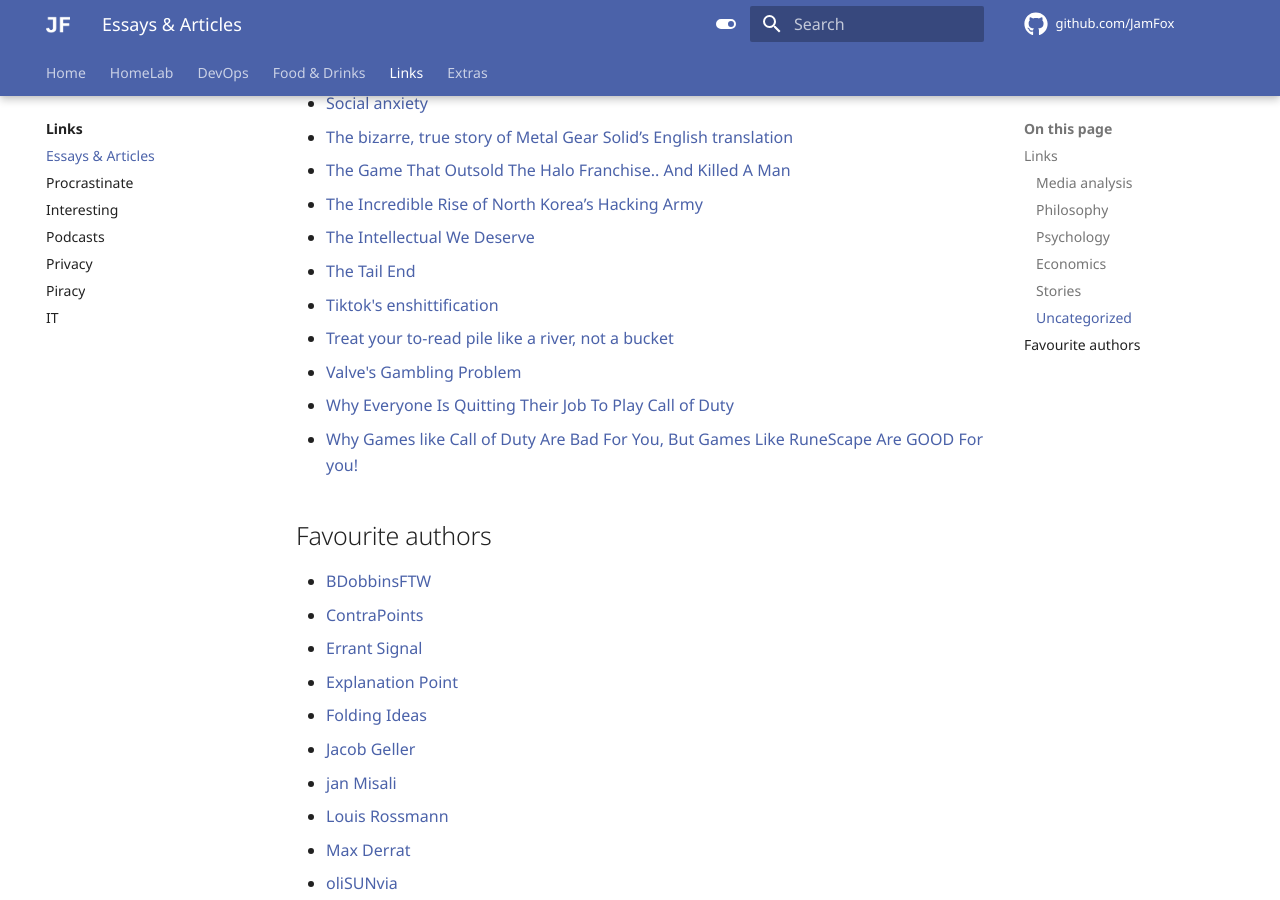
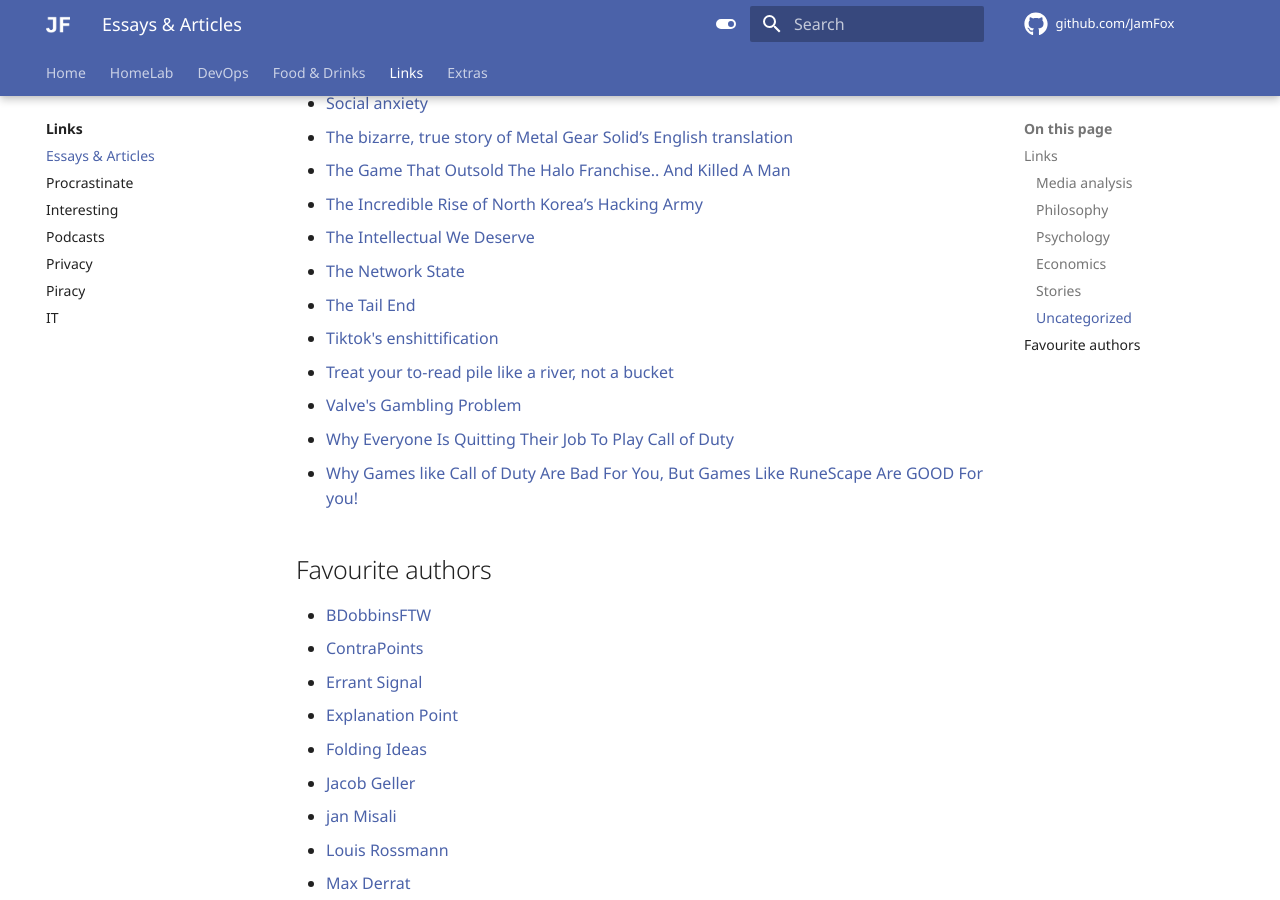
Before and after one commit to JamFox/docs.jamfox.dev, an MkDocs documentation site: the page built from docs/content/links/essays.md, in a window 1280 px wide and 900 px high, scrolled down 1793 px. Built offline with MkDocs 1.6.1 and Material for MkDocs 9.7.7, drawn with Linux system fonts in a browser that asks for light colours; comment, search, counter and statistics services are not loaded.

Commit message:
add network state

```diff
--- a/docs/content/links/essays.md
+++ b/docs/content/links/essays.md
@@ -62,6 +62,7 @@ title: "Essays & Articles"
 - [The Game That Outsold The Halo Franchise.. And Killed A Man](https://youtu.be/9Oln-5mMZwE)
 - [The Incredible Rise of North Korea’s Hacking Army](https://www.newyorker.com/magazine/2021/04/26/the-incredible-rise-of-north-koreas-hacking-army)
 - [The Intellectual We Deserve](https://www.currentaffairs.org/2018/03/the-intellectual-we-deserve)
+- [The Network State](https://thenetworkstate.com/)
 - [The Tail End](https://waitbutwhy.com/2015/12/the-tail-end.html)
 - [Tiktok's enshittification](https://pluralistic.net/2023/01/21/potemkin-ai/#hey-guys)
 - [Treat your to-read pile like a river, not a bucket](https://www.oliverburkeman.com/river)
```
